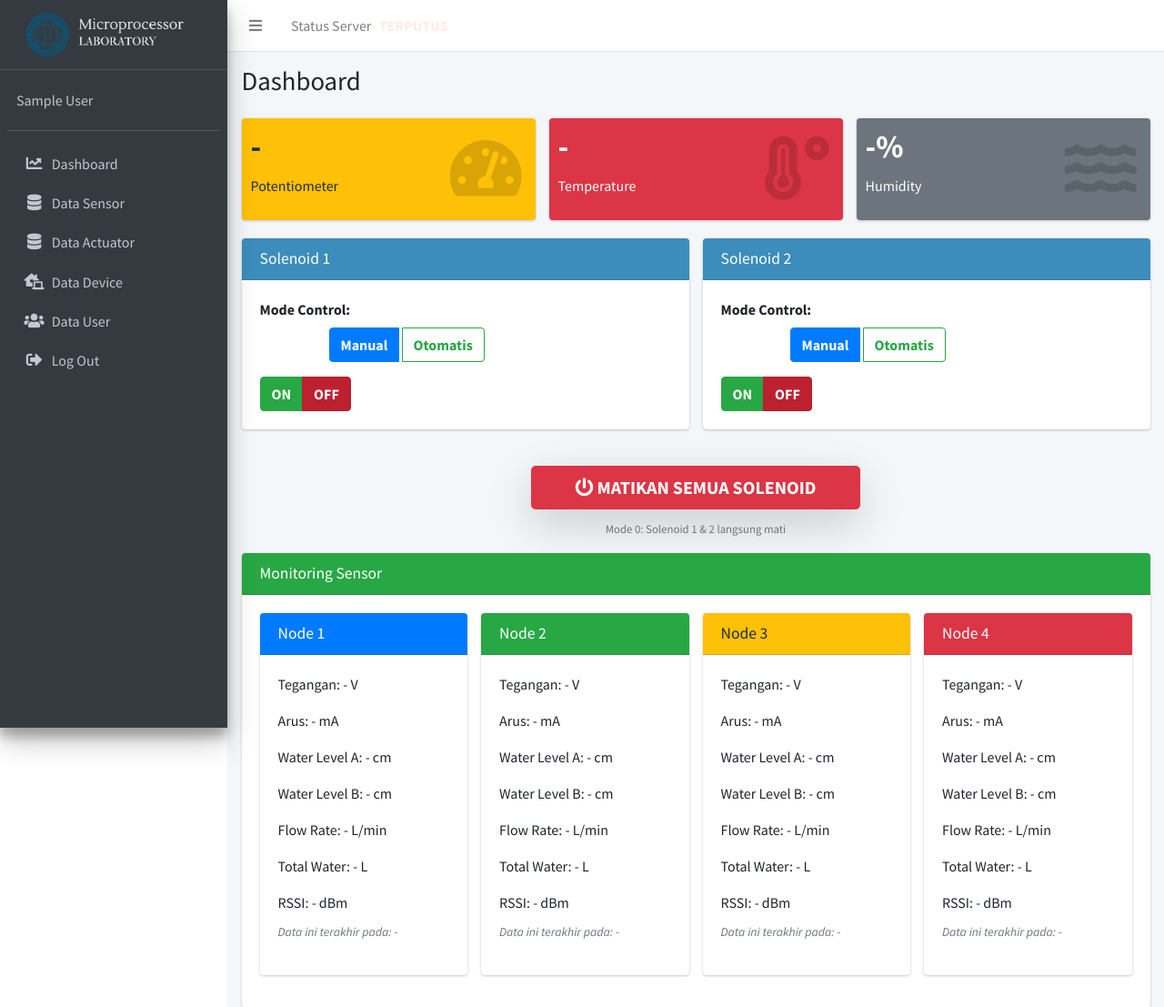
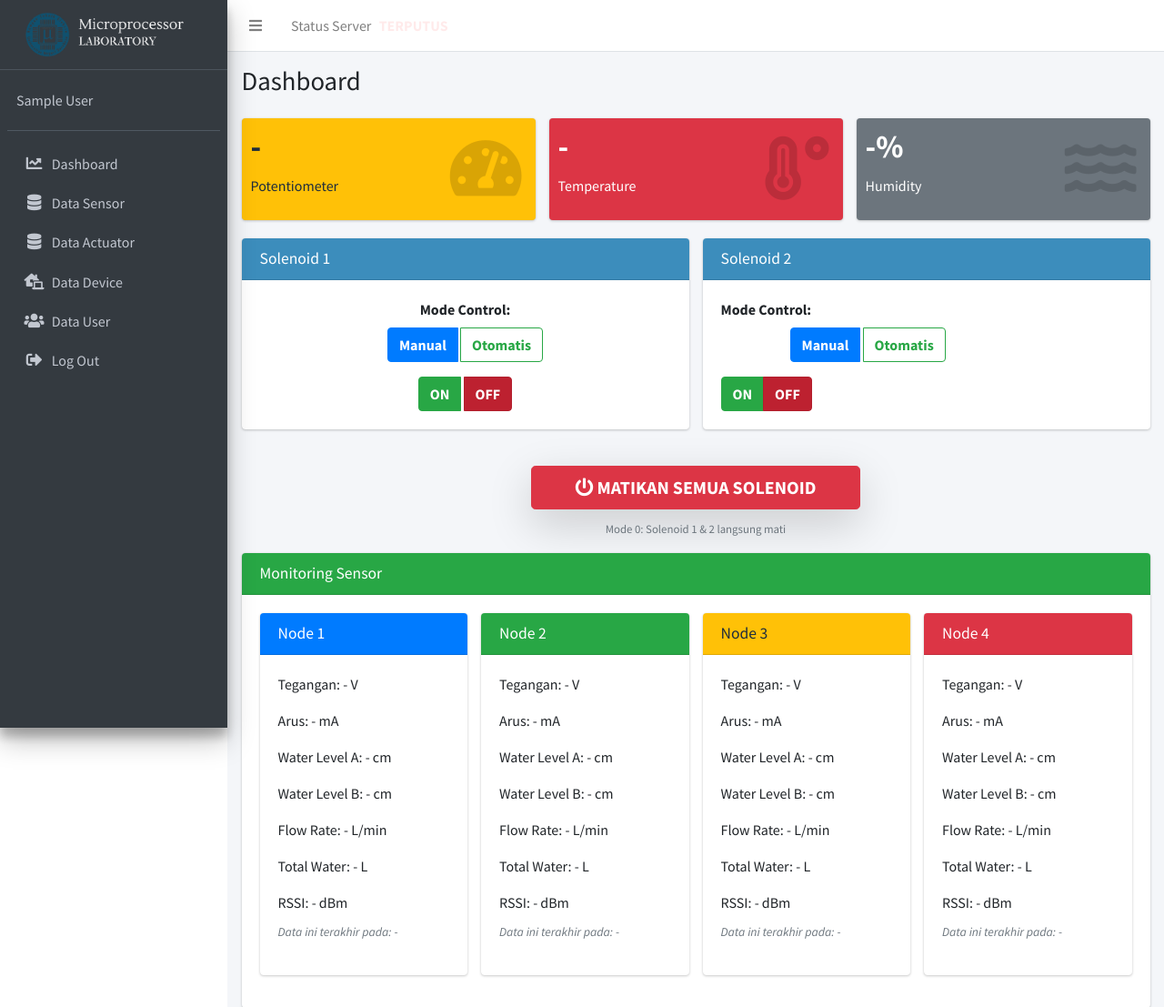
Before and after one commit to hildansaputraa/IoTWebDashboardScript, a PHP site: page / in a window 1280 px wide. Shown: the top 1107 px of the page at 91% size. Run offline with PHP 8.4, Linux system fonts and the light colour scheme; the visitor is signed in with stand-in values (Sample User, id 1); data that the repository does not hold is empty; some libraries are stand-ins or nearby versions.

Commit message:
Update dashboard.php

```diff
--- a/page/dashboard.php
+++ b/page/dashboard.php
@@ -79,25 +79,25 @@
                 <div class="card-header"><h3 class="card-title">Solenoid 1</h3></div>
                 <div class="card-body">
                   <!-- Mode Selection -->
-                  <div class="form-group">
-                    <label>Mode Control:</label>
-                    <div class="btn-group btn-group-toggle d-block mx-auto" style="max-width: 300px;" data-toggle="buttons">
-                      <label class="btn btn-outline-primary active" id="label-solenoid1-manual">
+                  <div class="form-group text-center">
+                    <label><strong>Mode Control:</strong></label>
+                    <div class="btn-group btn-group-toggle mx-auto d-block" style="max-width: 320px;" data-toggle="buttons">
+                      <label class="btn btn-outline-primary active flex-fill" id="label-solenoid1-manual">
                         <input type="radio" name="mode-solenoid1" value="manual" id="mode-solenoid1-manual" checked onchange="changeSolenoidMode(1, this.value)"> Manual
                       </label>
-                      <label class="btn btn-outline-success" id="label-solenoid1-auto">
+                      <label class="btn btn-outline-success flex-fill" id="label-solenoid1-auto">
                         <input type="radio" name="mode-solenoid1" value="auto" id="mode-solenoid1-auto" onchange="changeSolenoidMode(1, this.value)"> Otomatis
                       </label>
                     </div>
                   </div>
 
                   <!-- Manual Control -->
-                  <div id="manual-control-solenoid1">
-                    <div class="btn-group btn-group-toggle" data-toggle="buttons">
-                      <label class="btn btn-success" id="label-solenoid1-on">
+                  <div id="manual-control-solenoid1" class="text-center mt-3">
+                    <div class="btn-group btn-group-toggle mx-auto d-inline-block" style="min-width: 200px;" data-toggle="buttons">
+                      <label class="btn btn-success flex-fill" id="label-solenoid1-on">
                         <input type="radio" name="solenoid1" onchange="publishSolenoid(1, 1)" id="solenoid1on" autocomplete="off"> ON
                       </label>
-                      <label class="btn btn-danger active" id="label-solenoid1-off">
+                      <label class="btn btn-danger flex-fill active" id="label-solenoid1-off">
                         <input type="radio" name="solenoid1" onchange="publishSolenoid(1, 0)" id="solenoid1off" autocomplete="off" checked> OFF
                       </label>
                     </div>
```
